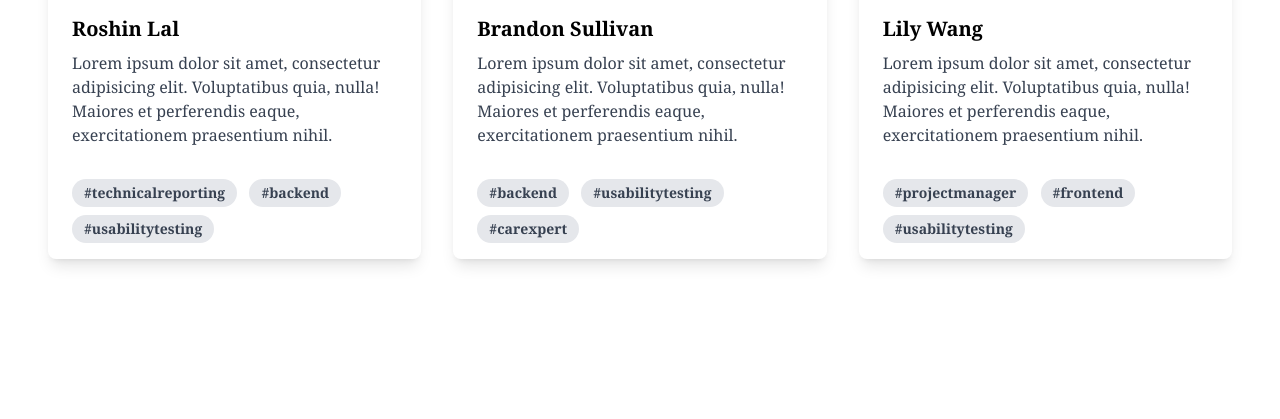
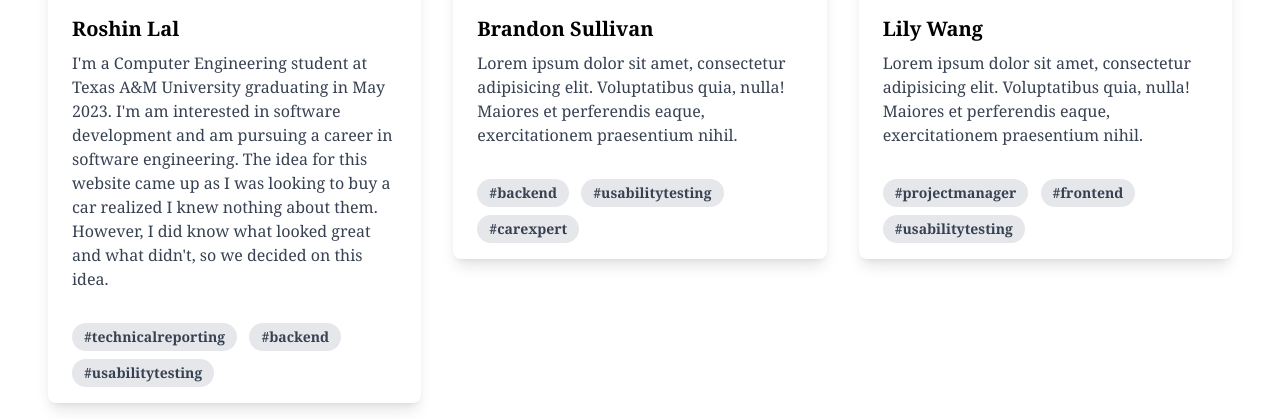
Before and after one commit to BWSullivan/OneShotCar, a Flask app: page /about in a window 1280 px wide. Shown: the part 458-877 px from the top of the page. Before the commit the page ends 724 px from the top, so only its background shows below. Run offline with Flask 2, Linux system fonts and the light colour scheme; style sheets or scripts are compiled from the project's sources; parts of the project's set-up code (start-up, migrations or seed data) failed here and were passed over.

Commit message:
Update about.html

```diff
--- a/templates/about.html
+++ b/templates/about.html
@@ -79,7 +79,7 @@
                   <div class="px-6 py-4">
                     <div class="font-bold text-xl mb-2">Roshin Lal</div>
                     <p class="text-gray-700 text-base">
-                      Lorem ipsum dolor sit amet, consectetur adipisicing elit. Voluptatibus quia, nulla! Maiores et perferendis eaque, exercitationem praesentium nihil.
+                      I'm a Computer Engineering student at Texas A&M University graduating in May 2023. I'm am interested in software development and am pursuing a career in software engineering. The idea for this website came up as I was looking to buy a car realized I knew nothing about them. However, I did know what looked great and what didn't, so we decided on this idea.
                     </p>
                   </div>
                   <div class="px-6 pt-4 pb-2">
```
